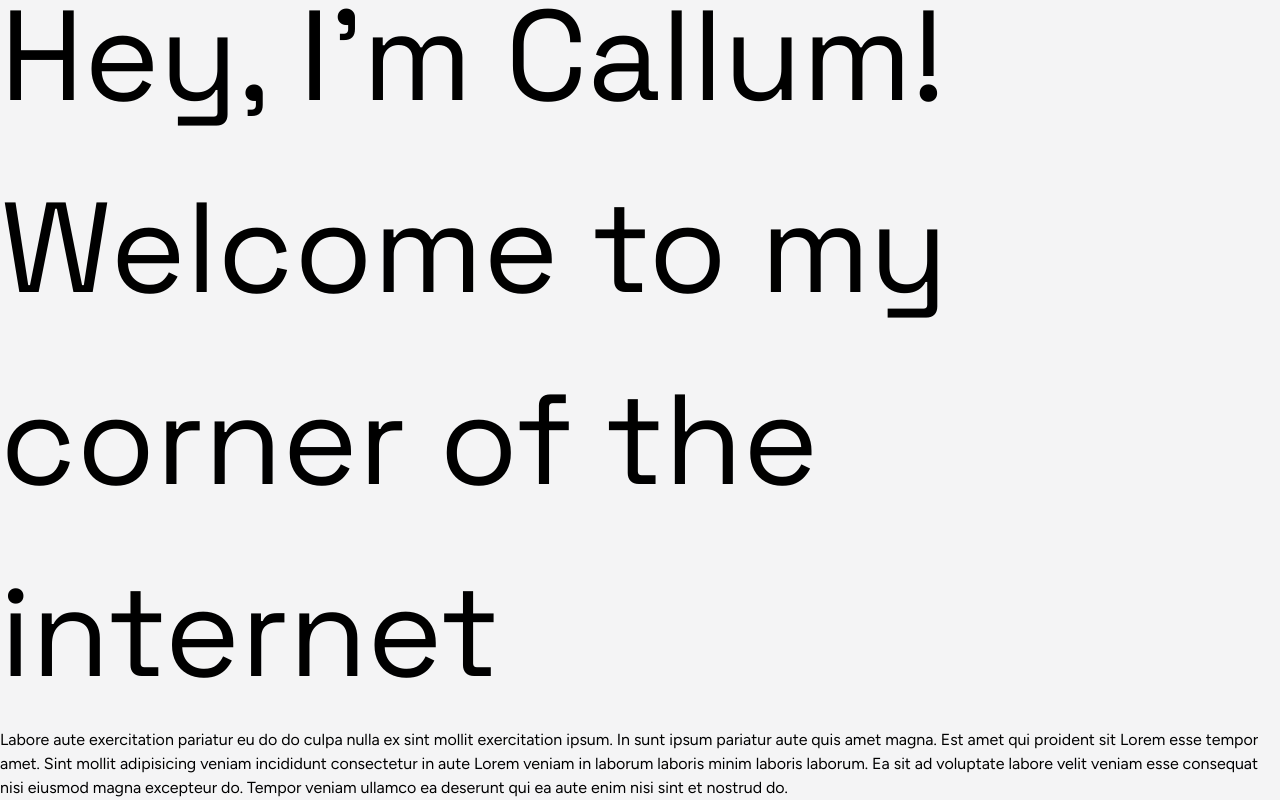
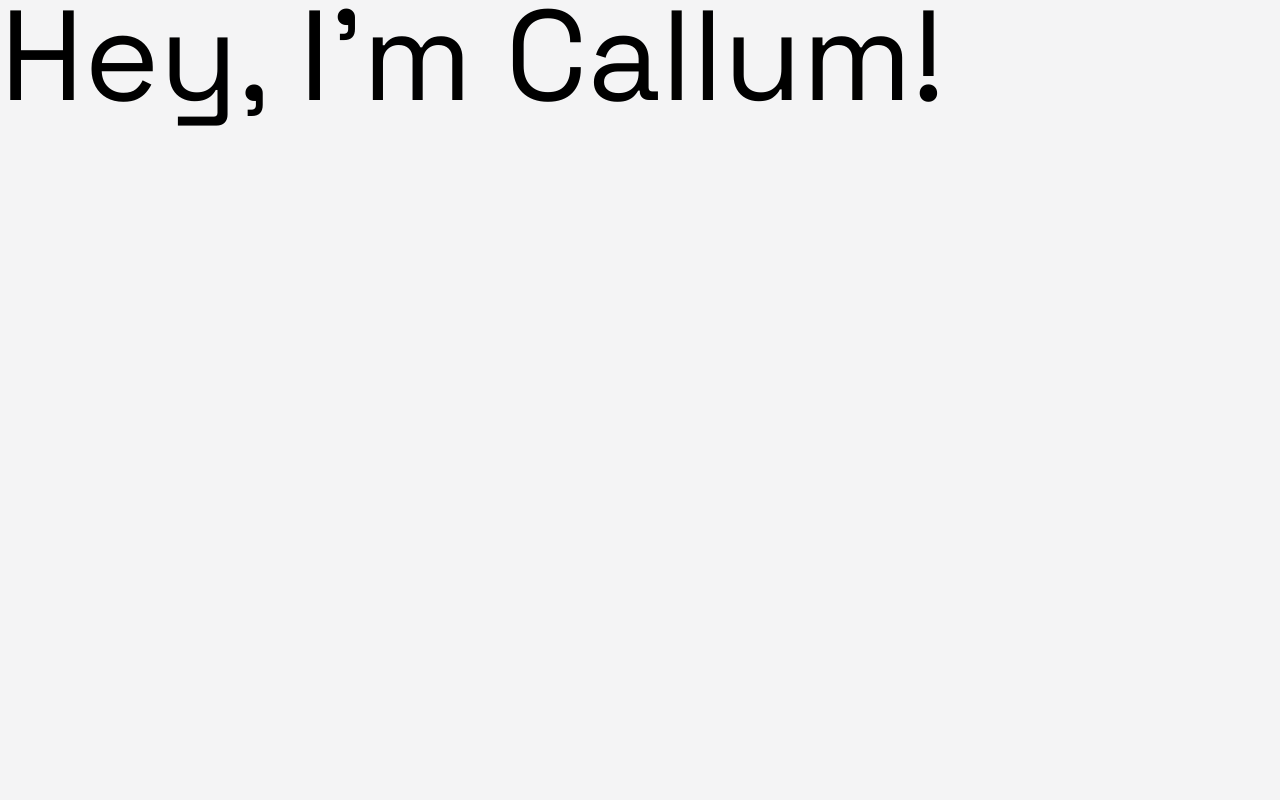
Before and after one commit to Callumk7/personal-blog-portfolio, a Next.js app: page / in a window 1280 px wide. Shown: the part 208-1008 px from the top of the page. After the commit the page ends 800 px from the top, so only its background shows below. Built offline with nearby package versions, Linux system fonts and the light colour scheme.

Commit message:
ongoing fixes

```diff
--- a/src/app/blog/[slug]/page.tsx
+++ b/src/app/blog/[slug]/page.tsx
@@ -26,7 +26,7 @@ export default async function BlogPage({ params }: { params: { slug: string } })
 				<div className="h-full w-full bg-gradient-to-br from-primary to-zinc-100 blur-2xl"></div>
 			</div>
 			<div className="mx-auto mt-80 w-4/5 lg:w-1/2">
-				<div className="flex flex-col space-y-10">
+				<div className="flex flex-col space-y-10 pb-20">
 					<Image
 						src={post.coverImage!}
 						alt={post.title}
--- a/src/app/layout.tsx
+++ b/src/app/layout.tsx
@@ -13,7 +13,7 @@ export default function RootLayout({ children }: { children: React.ReactNode })
 			className={`${inter.variable} ${space_grotesk.variable} ${figtree.variable}`}
 		>
 			<body className="bg-zinc-100">
-                <Navigation />
+				<Navigation />
 				<div className="mt-32">{children}</div>
 			</body>
 		</html>
--- a/src/app/page.tsx
+++ b/src/app/page.tsx
@@ -3,18 +3,8 @@ export default function Home() {
 		<div>
 			<section>
 				<h1 className="font-grotesk text-title">
-					Hey, I&apos;m Callum! Welcome to my corner of the internet
+					Hey, I&apos;m Callum!
 				</h1>
-			</section>
-			<section>
-				<p>
-					Labore aute exercitation pariatur eu do do culpa nulla ex sint mollit
-					exercitation ipsum. In sunt ipsum pariatur aute quis amet magna. Est amet qui
-					proident sit Lorem esse tempor amet. Sint mollit adipisicing veniam incididunt
-					consectetur in aute Lorem veniam in laborum laboris minim laboris laborum. Ea
-					sit ad voluptate labore velit veniam esse consequat nisi eiusmod magna excepteur
-					do. Tempor veniam ullamco ea deserunt qui ea aute enim nisi sint et nostrud do.
-				</p>
 			</section>
 		</div>
 	);
--- a/src/components/posts/CoverPostCard.tsx
+++ b/src/components/posts/CoverPostCard.tsx
@@ -12,8 +12,8 @@ export default function CoverPostCard({ post }: { post: PostFrontmatter }) {
 				))}
 			</div>
 			<div className="relative max-h-96 overflow-hidden rounded-md">
-				<div className="absolute -right-16  bottom-7 z-20 h-full w-2/3 rounded-full bg-quinary opacity-40 blur-2xl"></div>
-				<div className="absolute z-10 h-full w-full bg-primary opacity-50  backdrop-saturate-50"></div>
+				<div className="absolute -right-16  bottom-7 z-20 h-full w-2/3 rounded-full bg-gradient-to-b from-quinary to-zinc-100 opacity-40 blur-2xl"></div>
+				<div className="absolute z-10 h-full w-full bg-gradient-to-bl from-primary to-secondary opacity-50  backdrop-saturate-50"></div>
 				<Image
 					src={post.coverImage!}
 					alt="Post cover image"
```
Also changed, not shown: src/components/comments/Comment.tsx (added).
